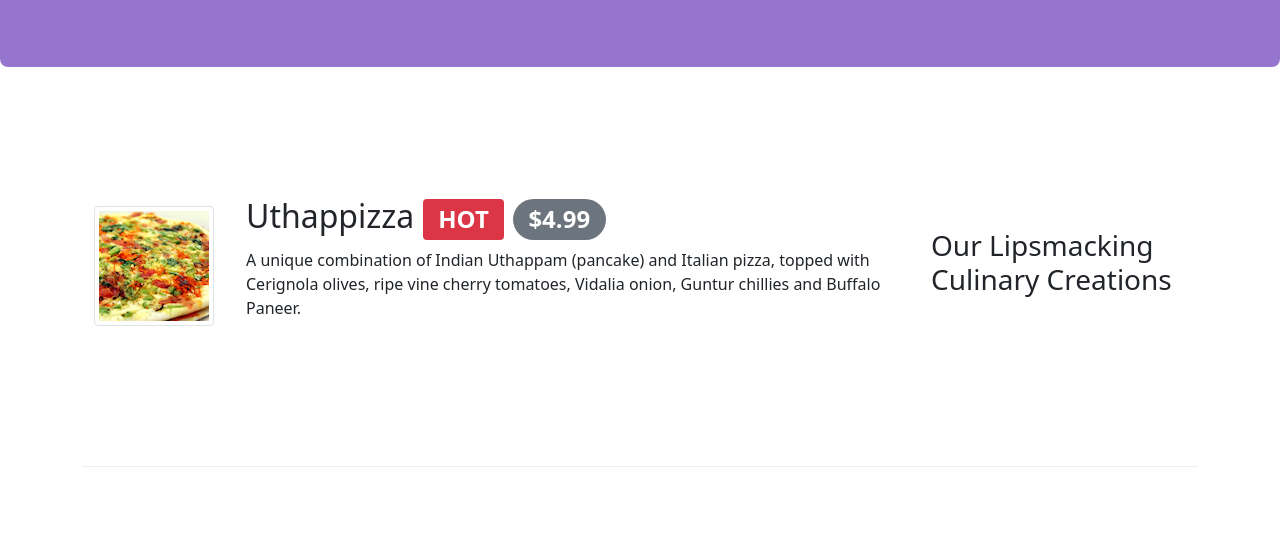
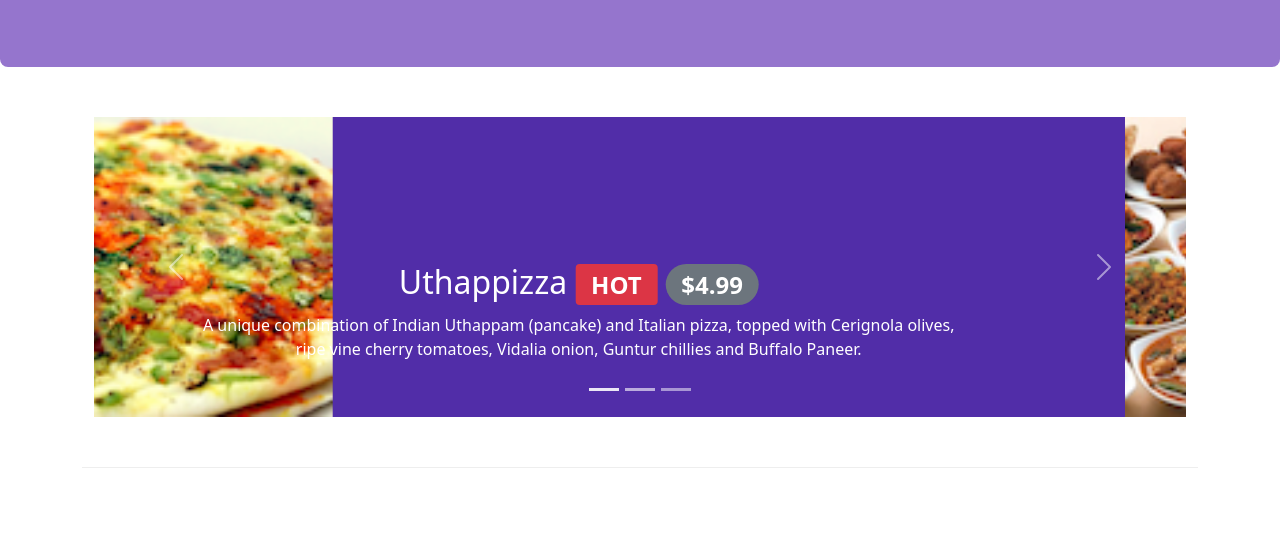
Before and after one commit to Ay7ot/bootstrap, a website: page index.html in a window 1280 px wide. Shown: the part 267-800 px from the top of the page. Drawn offline with nearby package versions, Linux system fonts and the light colour scheme.

Commit message:
carousel

```diff
--- a/css/styles.css
+++ b/css/styles.css
@@ -53,3 +53,18 @@ body{
     border-bottom: 1px solid #ddd;
     padding: 10px;
 }
+
+.carousel{
+    background: #512da8;
+}
+
+.carousel-item{
+    height: 300px;
+}
+
+.carousel-item img{
+    position: absolute;
+    top: 0;
+    left: 0;
+    min-height: 300px;
+}
--- a/index.html
+++ b/index.html
@@ -102,6 +102,54 @@
     </header>
 
     <div class="container">
+        <div class="row row-content">
+            <div class="col">
+                <div id="mycarousel" class="carousel slide" data-bs-ride="carousel">
+                    <div class="carousel-inner" role="listbox">
+                        <div class="carousel-item active">
+                            <img src="img/uthappizza.png" class="d-block img-fluid" alt="uthappizza">
+                            <div class="carousel-caption d-none d-md-block">
+                                <h2>
+                                    Uthappizza
+                                    <span class="badge bg-danger">HOT</span>
+                                    <span class="badge bg-secondary rounded-pill">$4.99</span>
+                                </h2>
+                                <p class="d-none d-sm-block">A unique combination of Indian Uthappam (pancake) and Italian pizza, topped with Cerignola olives, ripe vine cherry tomatoes, Vidalia onion, Guntur chillies and Buffalo Paneer.</p>
+                            </div>
+                        </div>
+                        <div class="carousel-item">
+                            <img src="img/buffet.png" class="d-block img-fluid" alt="buffet">
+                            <div class="carousel-caption d-none d-md-block">
+                                <h2>
+                                    Weekend Grand Buffet
+                                    <span class="badge bg-danger">NEW</span>
+                                </h2>
+                                <p class="d-none d-sm-block">Featuring mouthwatering combinations with a choice of five different salads, six enticing appetizers, six main entrees and five choicest desserts. Free flowing bubbly and soft drinks. All for just $19.99 per person </p>
+                            </div>
+                        </div>
+                        <div class="carousel-item">
+                            <img src="img/alberto.png" class="d-block img-fluid" alt="alberto">
+                            <div class="carousel-caption d-none d-md-block">
+                                <h2>Alberto Somayya</h2>
+                                <h4>Executive Chef</h4>
+                                <p class="d-none d-sm-block">Award winning three-star Michelin chef with wide International experience having worked closely with whos-who in the culinary world, he specializes in creating mouthwatering Indo-Italian fusion experiences. </p>
+                            </div>
+                        </div>
+                    </div>
+                    <ol class="carousel-indicators">
+                        <li data-bs-target="#mycarousel" data-bs-slide-to="0" class="active"></li>
+                        <li data-bs-target="#mycarousel" data-bs-slide-to="1"></li>
+                        <li data-bs-target="#mycarousel" data-bs-slide-to="2"></li>
+                    </ol>
+                    <a href="#mycarousel" class="carousel-control-prev" role="button" data-bs-slide="previous">
+                        <span class="carousel-control-prev-icon"></span>
+                    </a>
+                    <a href="#mycarousel" class="carousel-control-next" role="button" data-bs-slide="next">
+                        <span class="carousel-control-next-icon"></span>
+                    </a>
+                </div>
+            </div>
+        </div>
         <div class="row row-content align-items-center">
             <div class="col-12 col-sm-4 order-sm-last col-md-3">
                 <h3>Our Lipsmacking Culinary Creations</h3>
```
